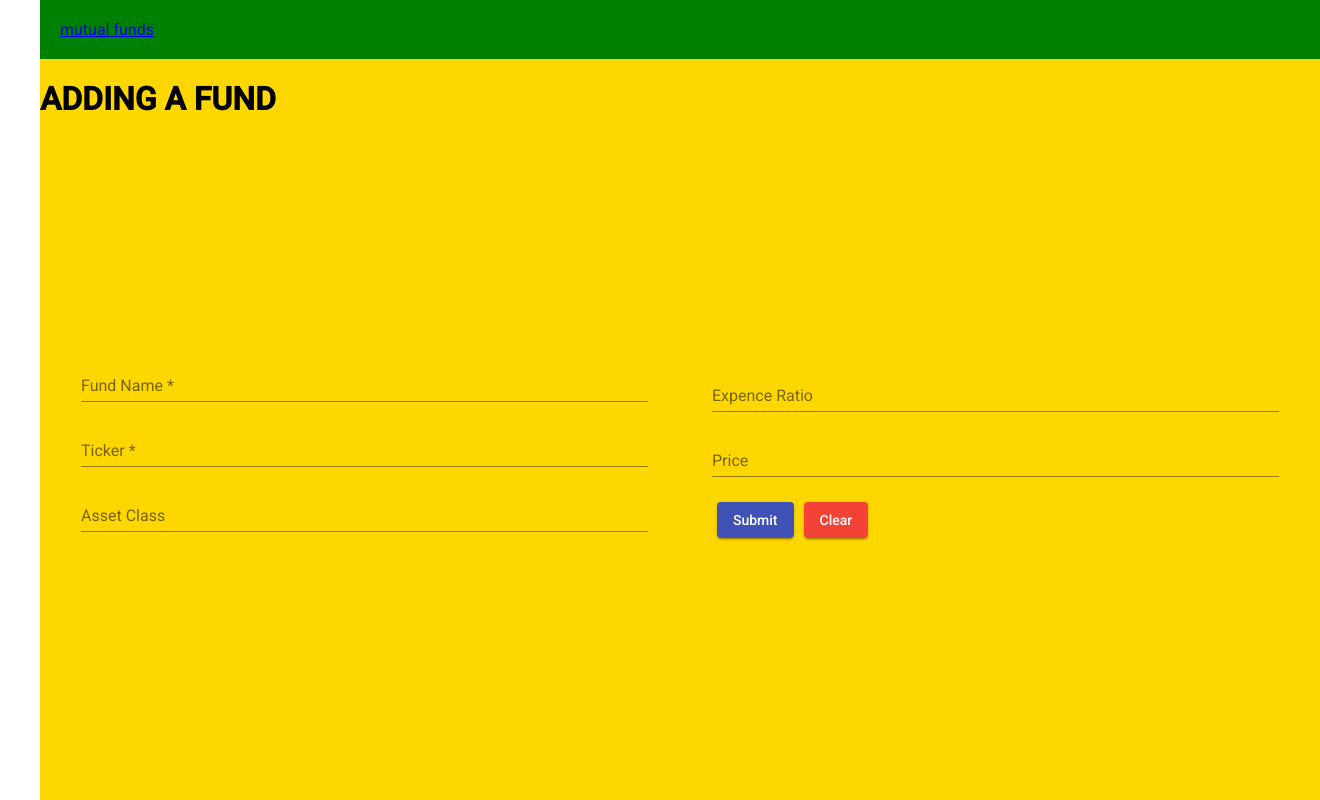
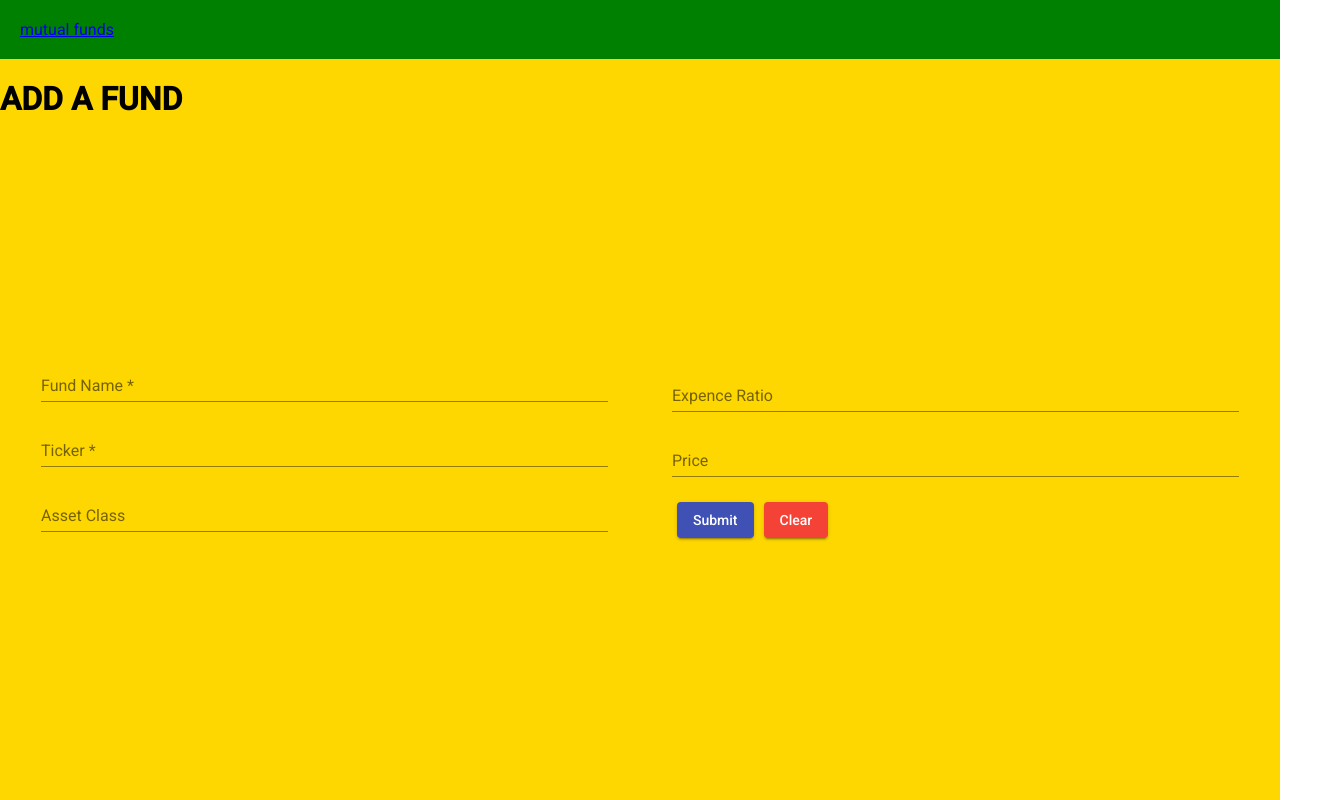
Before and after one commit to CodyBonsma/MutualFunds, an Angular app: page /funds/add in a window 1280 px wide. Shown: the whole page, 1320 px wide, since content can reach past the window. Built offline with nearby package versions, Linux system fonts and the light colour scheme.

Commit message:
added changes after db was configured

```diff
--- a/src/app/addfund/add-fund.component.html
+++ b/src/app/addfund/add-fund.component.html
@@ -1,4 +1,6 @@
-<h1>ADDING A FUND</h1>
+<h1>ADD A FUND</h1>
+<!-- <button mat-raised-button color="basic" class="close-btn">Close</button> -->
+
 
 <form [formGroup]="service.form" class="normal-form">
 <mat-grid-list cols="2">
--- a/src/app/editfund/editfund.component.html
+++ b/src/app/editfund/editfund.component.html
@@ -1,11 +1,11 @@
 <p>editfund works!</p>
 
 <div>
-  TITLE:  <input [(ngModel)]="fund.title">
+  <!-- TITLE:  <input [(ngModel)]="fund.title"> -->
 </div>
 
 <div>
-    DESCRIPTION:  <input [(ngModel)]="fund.description">
+    <!-- DESCRIPTION:  <input [(ngModel)]="fund.description"> -->
 </div>
 
 <button (click)="edit()">update fund</button>
--- a/src/app/editfund/editfund.component.ts
+++ b/src/app/editfund/editfund.component.ts
@@ -10,7 +10,7 @@ import { Fund } from '../fund/fund.model'
 })
 export class EditfundComponent implements OnInit {
 
-  fund: Fund = {};
+  // fund: Fund = {};
 
   constructor(
     private router: Router,
@@ -19,21 +19,21 @@ export class EditfundComponent implements OnInit {
 
   ngOnInit(): void {
     // adding the + in front of the value transforms it into a number
-    this.route.params.subscribe(params =>{
-      const myId = +params['id'];
+    // this.route.params.subscribe(params =>{
+    //   const myId = +params['id'];
 
-      console.log('My id is:', myId);
+    //   console.log('My id is:', myId);
 
-      this.fundService.getFund(myId).subscribe(payload => {
-        console.log("this is the single fund payload", payload);
-        this.fund = payload;
-      });
-    })
+    //   this.fundService.getFund(myId).subscribe(payload => {
+    //     console.log("this is the single fund payload", payload);
+    //     this.fund = payload;
+    //   });
+    // })
   }
 
   edit(): void{
-    this.fundService.updateFund(this.fund).subscribe(data => {
-      console.log('updated data:', data);
-    })
+    // this.fundService.updateFund(this.fund).subscribe(data => {
+    //   console.log('updated data:', data);
+    // })
   }
 }
--- a/src/app/fund.service.ts
+++ b/src/app/fund.service.ts
@@ -8,8 +8,6 @@ import { FormGroup, FormControl, Validators } from '@angular/forms';
   providedIn: 'root'
 })
 export class FundService {
-
-  // fund: Fund ={};
 
   constructor(private http: HttpClient) { }
 
@@ -22,6 +20,7 @@ export class FundService {
     assetClass: new FormControl(''),
     expenseRatio: new FormControl(''),
     price: new FormControl(''),
+    YTD: new FormControl(''),
   });
 
   getFunds(): Observable<any>{
--- a/src/app/fund/fund.component.html
+++ b/src/app/fund/fund.component.html
@@ -1,8 +1,6 @@
 <p>fund works!</p>
 
-<p>{{fund.title}}</p>
-
-<p>{{fund.description}}</p>
+<p>{{fund.name}}</p>
 
 <p>{{fund.id}}</p>
 
--- a/src/app/fund/fund.component.ts
+++ b/src/app/fund/fund.component.ts
@@ -10,7 +10,7 @@ import { Fund } from './fund.model'
 })
 export class FundComponent implements OnInit {
 
-  fund: Fund = {};
+  fund: any = [];
 
   constructor(
     private route: ActivatedRoute,
--- a/src/app/funds/funds.component.html
+++ b/src/app/funds/funds.component.html
@@ -1,10 +1,9 @@
 <h1>Mutual Funds</h1>
 
 <div *ngFor="let fund of funds">
-    <a [routerLink]="['/funds', fund.id]">{{fund.title}}</a>
+    <a [routerLink]="['/funds', fund.id]">{{fund.name}}</a>
 </div>
 
 <hr/>
 
 <button mat-raised-button (click)="openDialog()">add fund</button>
-<a routerLink="add">go to add</a>
--- a/src/app/funds/funds.component.ts
+++ b/src/app/funds/funds.component.ts
@@ -23,6 +23,7 @@ export class FundsComponent implements OnInit {
     this.fundService.getFunds().subscribe(payload => {
       console.log("THis is the payload:", payload)
       this.funds = payload;
+      // console.log("THIS IS IN FUND:", this.funds)
     })
   }
 
--- a/src/styles.scss
+++ b/src/styles.scss
@@ -1,16 +1,30 @@
 @import "@angular/material/prebuilt-themes/indigo-pink.css";
+
+.container {
+    display: flex;
+    background-color: gold;
+    flex-direction: column;
+    width: 100vw;
+    height: 100vh;
+}
+
+header {
+    background-color: green;
+    padding: 20px;
+}
 
 body {
     margin: 0px;
     padding: 0px;
 }
+
 html, body { height: 100%; }
 body { margin: 0; font-family: Roboto, "Helvetica Neue", sans-serif; }
 
 
-div.container {
-    margin: 0px 40px;
-}
+// div.container {
+//     margin: 0px 40px;
+// }
 
 .fill-remaining-space {
     flex: 1 1 auto;
@@ -32,3 +46,9 @@ form.normal-form {
 .button-row button {
     margin: 5px;
 }
+
+.close-btn button {
+    display: flex;
+    flex-direction: row;
+    justify-content: flex-end;
+}
```
Also changed, not shown: src/app/fund/fund.model.ts (+6 -2 lines).
